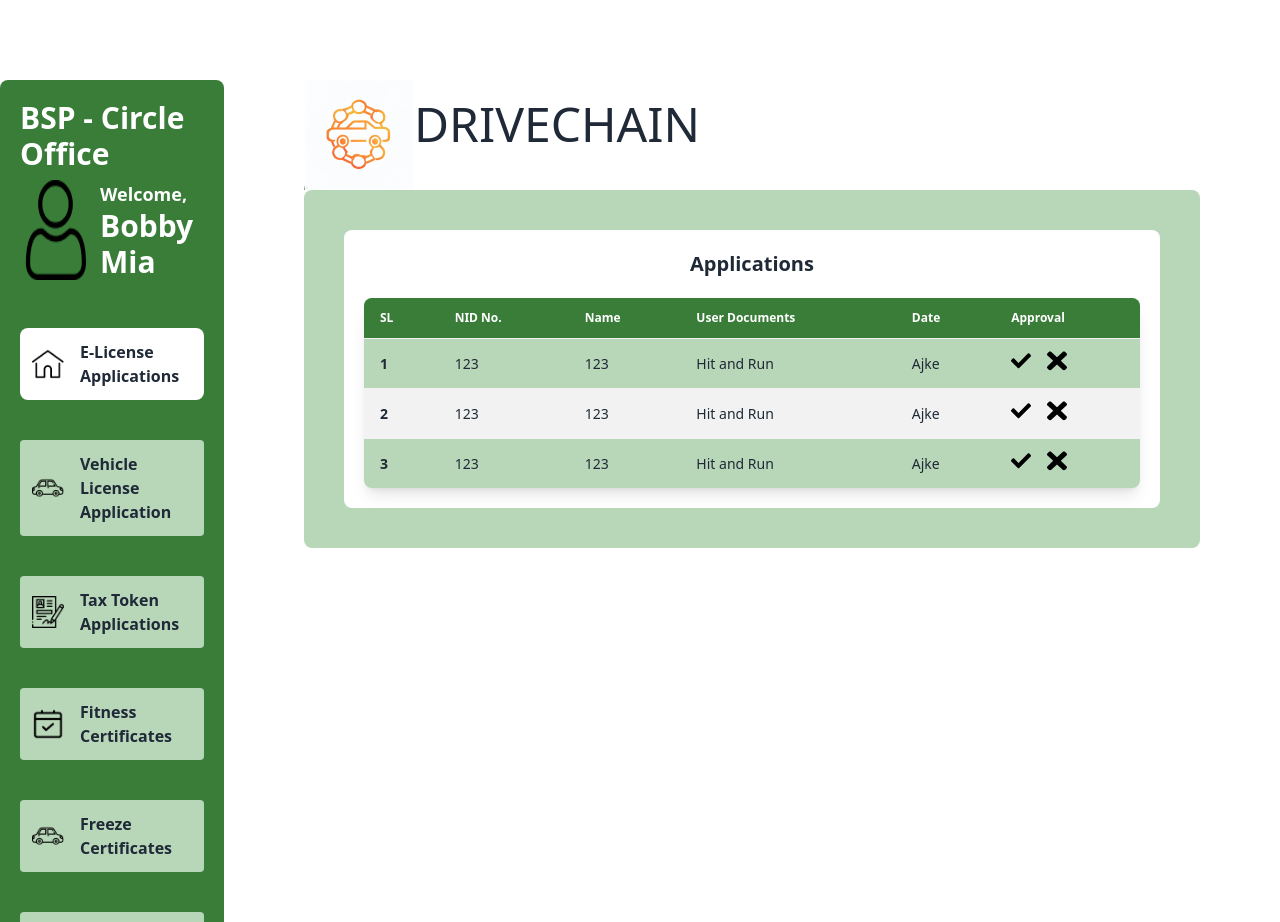
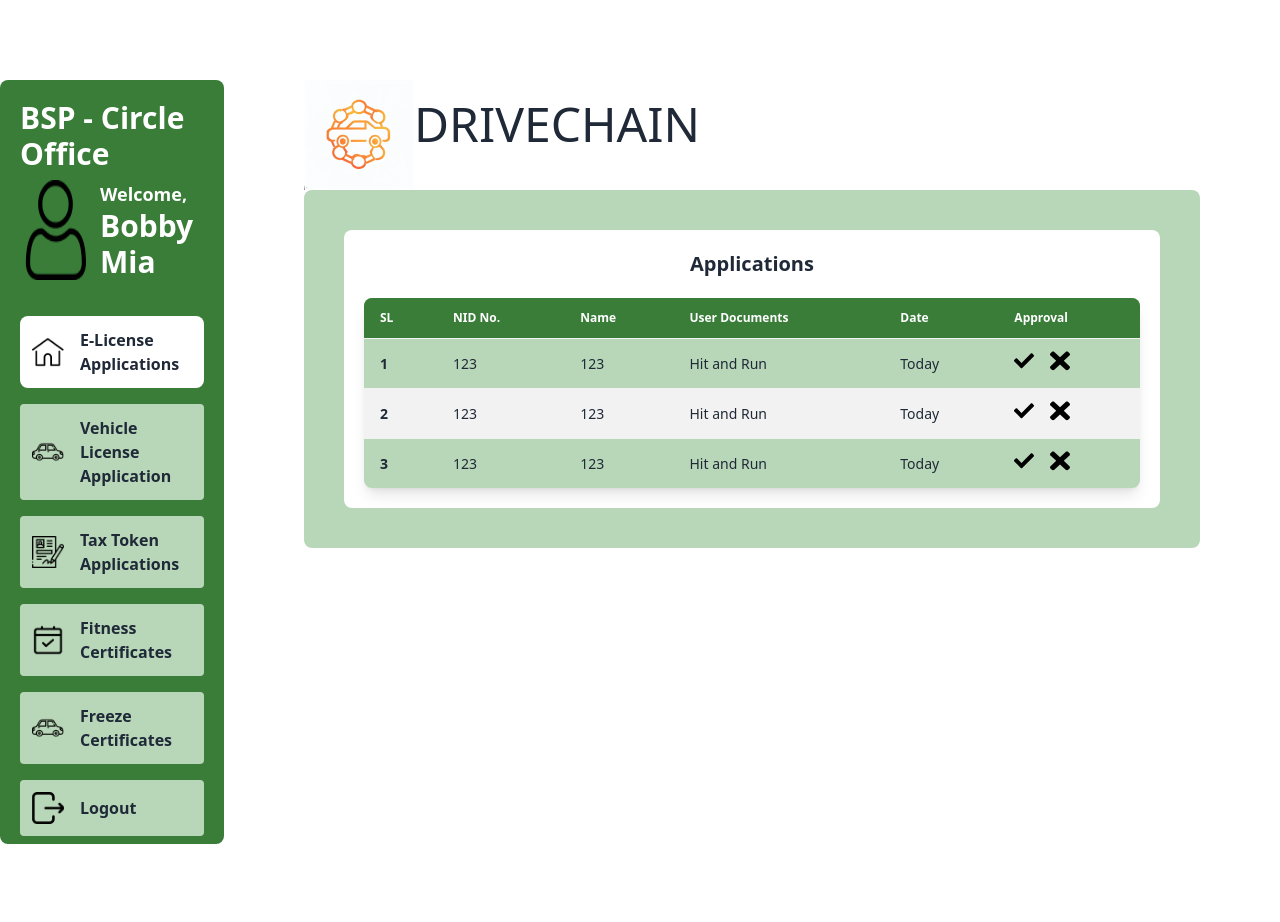
Before and after one commit to Raad05/brta-client, a React (Vite) app: page /e-license-applications in a window 1280 px wide. Shown: the top 922 px of the page. After the commit the page ends 844 px from the top, so only its background shows below. Built offline with nearby package versions, Linux system fonts and the light colour scheme.

Commit message:
sidebar refactored

```diff
--- a/src/Components/Dynamic/BSP/HomePage.jsx
+++ b/src/Components/Dynamic/BSP/HomePage.jsx
@@ -72,7 +72,10 @@ const HomePage = () => {
           <img src={history} className="w-8 mr-4" alt="home" />
           Payment History
         </Link>
-        <Link className="bg-two p-3 mx-5 my-2 rounded font-bold flex items-center">
+        <Link
+          to="/login"
+          className="bg-two p-3 mx-5 my-2 rounded font-bold flex items-center"
+        >
           <img src={logout} className="w-8 mr-4" alt="home" />
           Logout
         </Link>
--- a/src/Components/Dynamic/CircleOffice/ELicenseApplications.jsx
+++ b/src/Components/Dynamic/CircleOffice/ELicenseApplications.jsx
@@ -16,21 +16,21 @@ const ELicenseApplications = () => {
       nidNo: "123",
       name: "123",
       userDocuments: "Hit and Run",
-      date: "Ajke",
+      date: "Today",
       approval: "Pending",
     },
     {
       nidNo: "123",
       name: "123",
       userDocuments: "Hit and Run",
-      date: "Ajke",
+      date: "Today",
       approval: "Pending",
     },
     {
       nidNo: "123",
       name: "123",
       userDocuments: "Hit and Run",
-      date: "Ajke",
+      date: "Today",
       approval: "Pending",
     },
   ];
@@ -50,30 +50,33 @@ const ELicenseApplications = () => {
             </div>
           </div>
         </div>
-        <Link className="bg-eight p-3 m-5 rounded-lg font-bold flex items-center bg-white">
+        <Link className="bg-eight p-3 mx-5 my-2 rounded-lg font-bold flex items-center bg-white">
           <img src={home} className="w-8 mr-4" alt="home" />
           E-License Applications
         </Link>
         <Link
           to="/vehicle-registration"
-          className="bg-eight p-3 m-5 rounded font-bold flex items-center"
+          className="bg-eight p-3 mx-5 my-2 rounded font-bold flex items-center"
         >
           <img src={licence} className="w-8 mr-4" alt="home" />
           Vehicle License Application
         </Link>
-        <Link className="bg-eight p-3 m-5 rounded font-bold flex items-center">
+        <Link className="bg-eight p-3 mx-5 my-2 rounded font-bold flex items-center">
           <img src={info} className="w-8 mr-4" alt="home" />
           Tax Token Applications
         </Link>
-        <Link className="bg-eight p-3 m-5 rounded font-bold flex items-center">
+        <Link className="bg-eight p-3 mx-5 my-2 rounded font-bold flex items-center">
           <img src={appointment} className="w-8 mr-4" alt="home" />
           Fitness Certificates
         </Link>
-        <Link className="bg-eight p-3 m-5 rounded font-bold flex items-center">
+        <Link className="bg-eight p-3 mx-5 my-2 rounded font-bold flex items-center">
           <img src={licence} className="w-8 mr-4" alt="home" />
           Freeze Certificates
         </Link>
-        <Link className="bg-eight p-3 m-5 rounded font-bold flex items-center">
+        <Link
+          to="/login"
+          className="bg-eight p-3 mx-5 my-2 rounded font-bold flex items-center"
+        >
           <img src={logout} className="w-8 mr-4" alt="home" />
           Logout
         </Link>
--- a/src/Components/Dynamic/CircleOffice/VehicleRegistration.jsx
+++ b/src/Components/Dynamic/CircleOffice/VehicleRegistration.jsx
@@ -29,7 +29,7 @@ const VehicleRegistration = () => {
   };
   return (
     <div className="Vehicle-registration flex container m-auto justify-between mt-20">
-      <div className="bg-seven w-1/5 flex flex-col rounded-lg">
+      <div className="bg-seven w-1/5 flex flex-col rounded-lg h-1/2">
         <div className="p-5">
           <h3 className="text-3xl text-white font-bold">BSP - Circle Office</h3>
           <div className="flex my-2">
@@ -42,31 +42,34 @@ const VehicleRegistration = () => {
         </div>
         <Link
           to="/e-license-applications"
-          className="bg-eight p-3 m-5 rounded-lg font-bold flex items-center"
+          className="bg-eight p-3 mx-5 my-2 rounded-lg font-bold flex items-center"
         >
           <img src={home} className="w-8 mr-4" alt="home" />
           E-License Applications
         </Link>
         <Link
           to="/vehicle-registration"
-          className="bg-eight p-3 m-5 rounded font-bold flex items-center bg-white"
+          className="bg-eight p-3 mx-5 my-2 rounded font-bold flex items-center bg-white"
         >
           <img src={licence} className="w-8 mr-4" alt="home" />
           Vehicle License Application
         </Link>
-        <Link className="bg-eight p-3 m-5 rounded font-bold flex items-center">
+        <Link className="bg-eight p-3 mx-5 my-2 rounded font-bold flex items-center">
           <img src={info} className="w-8 mr-4" alt="home" />
           Tax Token Applications
         </Link>
-        <Link className="bg-eight p-3 m-5 rounded font-bold flex items-center">
+        <Link className="bg-eight p-3 mx-5 my-2 rounded font-bold flex items-center">
           <img src={appointment} className="w-8 mr-4" alt="home" />
           Fitness Certificates
         </Link>
-        <Link className="bg-eight p-3 m-5 rounded font-bold flex items-center">
+        <Link className="bg-eight p-3 mx-5 my-2 rounded font-bold flex items-center">
           <img src={licence} className="w-8 mr-4" alt="home" />
           Freeze Certificates
         </Link>
-        <Link className="bg-eight p-3 m-5 rounded font-bold flex items-center">
+        <Link
+          to="/login"
+          className="bg-eight p-3 mx-5 my-2 rounded font-bold flex items-center"
+        >
           <img src={logout} className="w-8 mr-4" alt="home" />
           Logout
         </Link>
```
